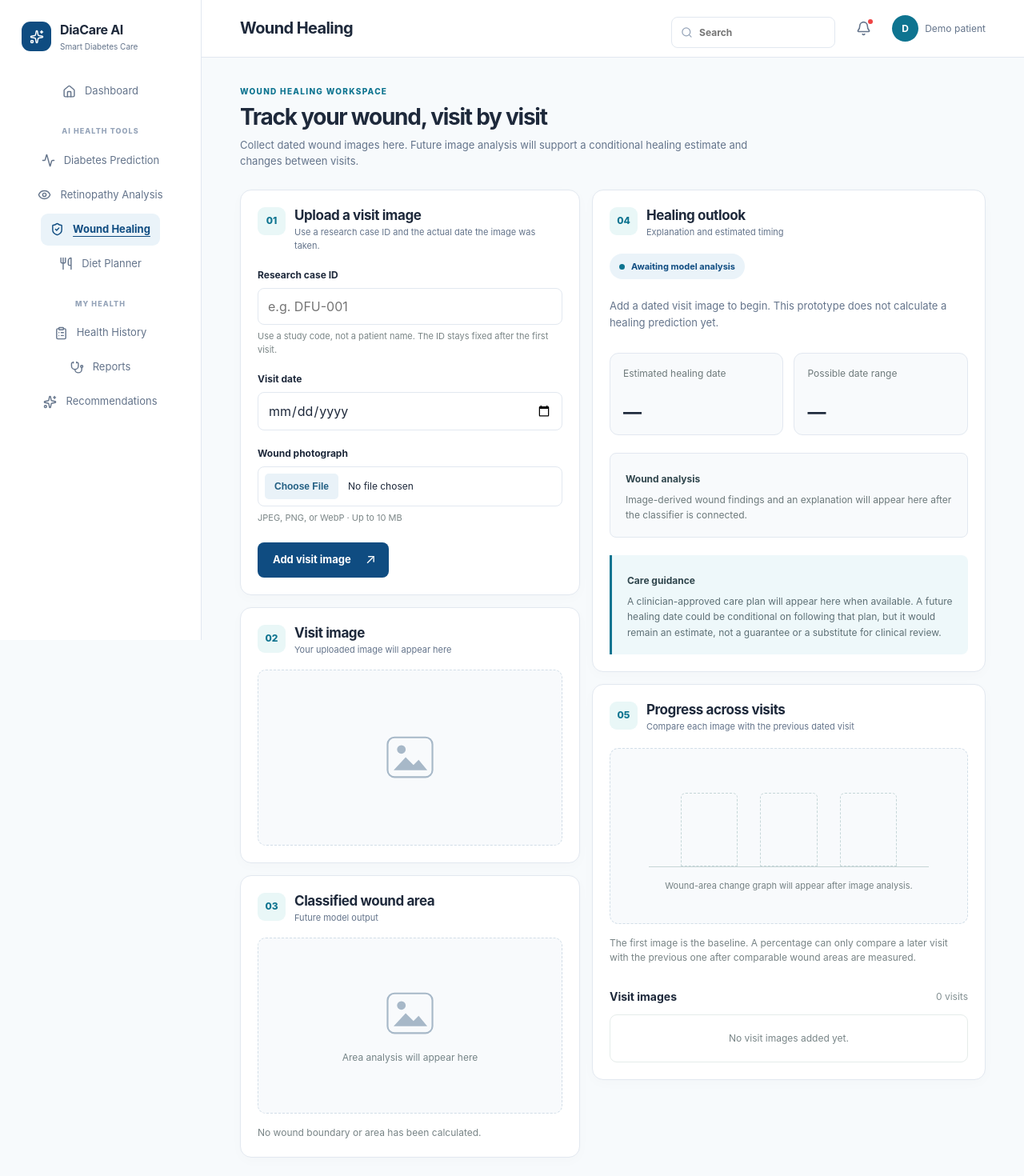
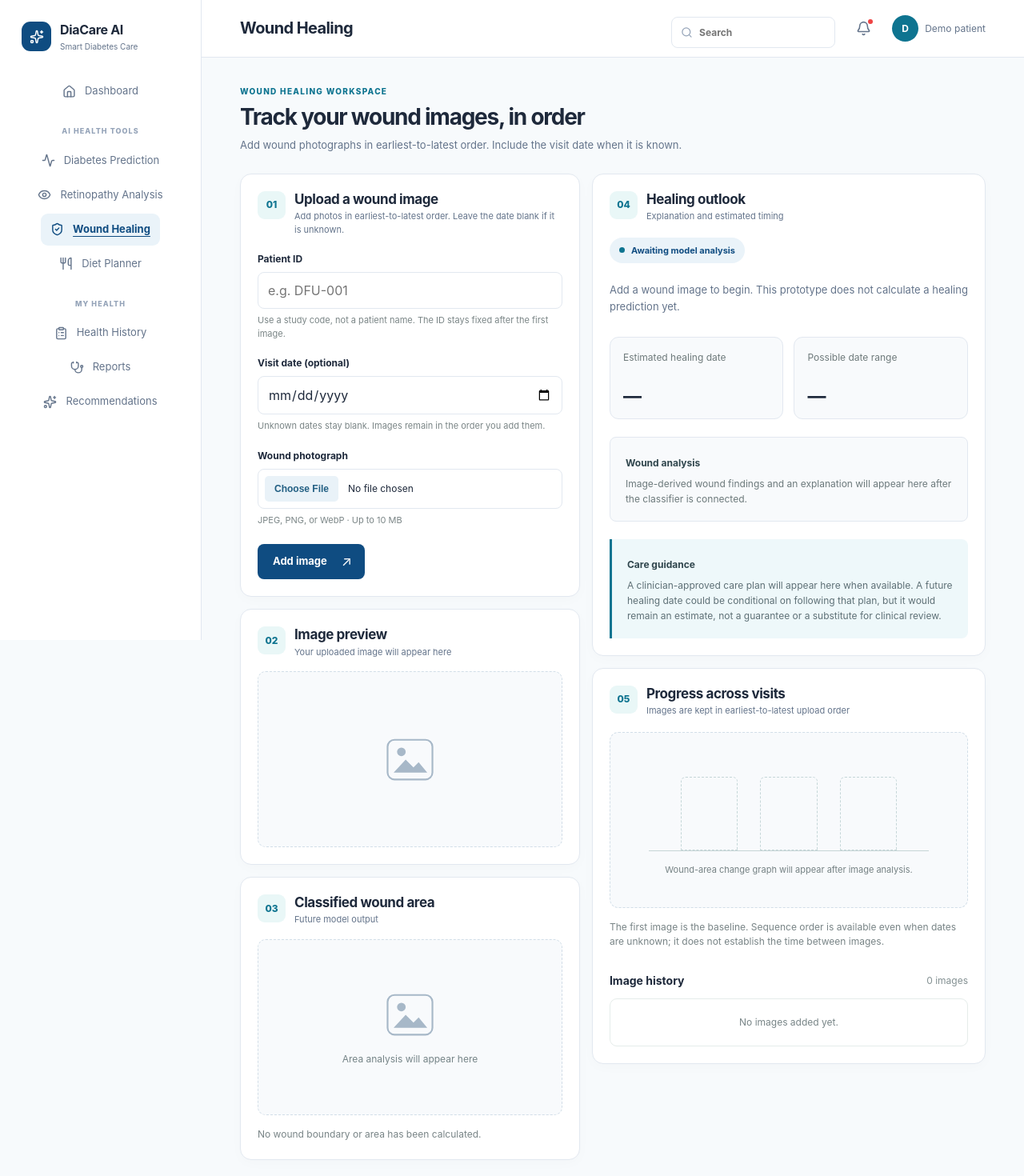
Before and after one commit to AhamedFiham/RP_Planner_373, a Next.js app in the folder frontend/: page /dfu in a window 1280 px wide. Shown: the top 1470 px of the page at 80% size. Built offline with nearby package versions, Linux system fonts and the light colour scheme.

Commit message:
Support undated wound image sequences

```diff
--- a/frontend/components/dfu-workspace.jsx
+++ b/frontend/components/dfu-workspace.jsx
@@ -17,6 +17,7 @@ function ImagePlaceholderIcon() {
 }
 
 function displayDate(date) {
+  if (!date) return 'Date unknown';
   const [year, month, day] = date.split('-');
   return `${day}/${month}/${year}`;
 }
@@ -29,6 +30,7 @@ export default function DfuWorkspace() {
   const inputRef = useRef(null);
   const dateInputRef = useRef(null);
   const imageUrls = useRef(new Set());
+  const nextImageId = useRef(1);
 
   useEffect(() => {
     const urls = imageUrls.current;
@@ -75,17 +77,12 @@ export default function DfuWorkspace() {
     const researchId = caseId.trim();
     const visitDate = dateInputRef.current?.value ?? '';
 
-    if (!researchId || !visitDate || !selected) {
-      setError('Enter a research case ID, visit date, and image before adding the visit.');
+    if (!researchId || !selected) {
+      setError('Enter a patient ID and choose an image before adding it.');
       return;
     }
-    if (visits.some(visit => visit.date === visitDate)) {
-      setError('This case already has an image for that visit date. Choose a different date or remove the earlier entry.');
-      return;
-    }
-
-    const newVisit = { date: visitDate, name: selected.name, url: selected.url };
-    setVisits(current => [...current, newVisit].sort((a, b) => a.date.localeCompare(b.date)));
+    const newVisit = { id: nextImageId.current++, date: visitDate || null, name: selected.name, url: selected.url };
+    setVisits(current => [...current, newVisit]);
     setCaseId(researchId);
     setSelected(null);
     if (dateInputRef.current) dateInputRef.current.value = '';
@@ -93,14 +90,14 @@ export default function DfuWorkspace() {
     if (inputRef.current) inputRef.current.value = '';
   }
 
-  function removeVisit(date) {
-    const visit = visits.find(item => item.date === date);
+  function removeVisit(id) {
+    const visit = visits.find(item => item.id === id);
     releaseUrl(visit?.url);
-    setVisits(current => current.filter(item => item.date !== date));
+    setVisits(current => current.filter(item => item.id !== id));
   }
 
   function clearCase() {
-    if (!window.confirm('Discard this case and its visit images from this browser tab?')) return;
+    if (!window.confirm('Discard this case and its images from this browser tab?')) return;
     clearSelection();
     for (const visit of visits) releaseUrl(visit.url);
     setVisits([]);
@@ -117,8 +114,8 @@ export default function DfuWorkspace() {
       <div className="dfu-page-inner">
         <header className="dfu-heading">
           <p className="dashboard-kicker">WOUND HEALING WORKSPACE</p>
-          <h2>Track your wound, visit by visit</h2>
-          <p>Collect dated wound images here. Future image analysis will support a conditional healing estimate and changes between visits.</p>
+          <h2>Track your wound images, in order</h2>
+          <p>Add wound photographs in earliest-to-latest order. Include the visit date when it is known.</p>
         </header>
 
         <div className="dfu-workspace-grid">
@@ -127,13 +124,13 @@ export default function DfuWorkspace() {
               <div className="dfu-card-heading">
                 <span className="dfu-step">01</span>
                 <div>
-                  <h2 id="dfu-upload-title">Upload a visit image</h2>
-                  <p>Use a research case ID and the actual date the image was taken.</p>
+                  <h2 id="dfu-upload-title">Upload a wound image</h2>
+                  <p>Add photos in earliest-to-latest order. Leave the date blank if it is unknown.</p>
                 </div>
               </div>
 
               <form onSubmit={addVisit} noValidate>
-                <label htmlFor="dfu-case-id">Research case ID</label>
+                <label htmlFor="dfu-case-id">Patient ID</label>
                 <input
                   id="dfu-case-id"
                   type="text"
@@ -145,15 +142,16 @@ export default function DfuWorkspace() {
                   placeholder="e.g. DFU-001"
                   required
                 />
-                <p className="dfu-field-help">Use a study code, not a patient name. The ID stays fixed after the first visit.</p>
+                <p className="dfu-field-help">Use a study code, not a patient name. The ID stays fixed after the first image.</p>
 
-                <label htmlFor="dfu-visit-date">Visit date</label>
+                <label htmlFor="dfu-visit-date">Visit date (optional)</label>
                 <input
                   id="dfu-visit-date"
                   ref={dateInputRef}
                   type="date"
-                  required
+                  aria-describedby="dfu-date-help"
                 />
+                <p className="dfu-field-help" id="dfu-date-help">Unknown dates stay blank. Images remain in the order you add them.</p>
 
                 <label htmlFor="dfu-image">Wound photograph</label>
                 <input
@@ -170,7 +168,7 @@ export default function DfuWorkspace() {
                 {error && <p className="dfu-form-error" role="alert">{error}</p>}
 
                 <div className="dfu-form-actions">
-                  <button className="dfu-primary-button" type="submit">Add visit image <span aria-hidden="true">↗</span></button>
+                  <button className="dfu-primary-button" type="submit">Add image <span aria-hidden="true">↗</span></button>
                   {selected && <button className="dfu-text-button" type="button" onClick={clearSelection}>Remove selection</button>}
                 </div>
               </form>
@@ -180,12 +178,12 @@ export default function DfuWorkspace() {
               <div className="dfu-card-heading compact">
                 <span className="dfu-step">02</span>
                 <div>
-                  <h2 id="dfu-image-title">Visit image</h2>
-                  <p>{selected ? 'Selected image, ready to add' : visits.length ? `Latest visit · ${displayDate(visits.at(-1).date)}` : 'Your uploaded image will appear here'}</p>
+                  <h2 id="dfu-image-title">Image preview</h2>
+                  <p>{selected ? 'Selected image, ready to add' : visits.length ? `Latest added image · ${displayDate(visits.at(-1).date)}` : 'Your uploaded image will appear here'}</p>
                 </div>
               </div>
               <div className="dfu-image-frame">
-                {currentImage ? <img src={currentImage.url} alt="Selected diabetic foot ulcer visit" /> : <ImagePlaceholderIcon />}
+                {currentImage ? <img src={currentImage.url} alt="Selected wound photograph" /> : <ImagePlaceholderIcon />}
               </div>
               {currentImage && <p className="dfu-image-filename">{currentImage.name}</p>}
             </section>
@@ -219,7 +217,7 @@ export default function DfuWorkspace() {
               <p className="dfu-outlook-copy">
                 {visits.length
                   ? 'The visit image is ready. A healing estimate will appear when a validated prediction model is connected.'
-                  : 'Add a dated visit image to begin. This prototype does not calculate a healing prediction yet.'}
+                  : 'Add a wound image to begin. This prototype does not calculate a healing prediction yet.'}
               </p>
               <div className="dfu-outlook-metrics">
                 <div><span>Estimated healing date</span><strong>—</strong></div>
@@ -240,7 +238,7 @@ export default function DfuWorkspace() {
                 <span className="dfu-step">05</span>
                 <div>
                   <h2 id="dfu-progress-title">Progress across visits</h2>
-                  <p>Compare each image with the previous dated visit</p>
+                  <p>Images are kept in earliest-to-latest upload order</p>
                 </div>
               </div>
               <div className="dfu-chart" role="img" aria-label="No wound area change percentages are available yet">
@@ -248,24 +246,24 @@ export default function DfuWorkspace() {
                 <div className="dfu-chart-axis" aria-hidden="true" />
                 <p>Wound-area change graph will appear after image analysis.</p>
               </div>
-              <p className="dfu-muted-note">The first image is the baseline. A percentage can only compare a later visit with the previous one after comparable wound areas are measured.</p>
+              <p className="dfu-muted-note">The first image is the baseline. Sequence order is available even when dates are unknown; it does not establish the time between images.</p>
 
               <div className="dfu-visit-heading">
-                <h3>Visit images</h3>
-                <span>{visits.length} {visits.length === 1 ? 'visit' : 'visits'}</span>
+                <h3>Image history</h3>
+                <span>{visits.length} {visits.length === 1 ? 'image' : 'images'}</span>
               </div>
               {visits.length === 0 ? (
-                <p className="dfu-visits-empty">No visit images added yet.</p>
+                <p className="dfu-visits-empty">No images added yet.</p>
               ) : (
                 <ol className="dfu-visit-list">
                   {visits.map((visit, index) => (
-                    <li key={visit.date}>
-                      <img src={visit.url} alt={`Wound image from ${displayDate(visit.date)}`} />
+                    <li key={visit.id}>
+                      <img src={visit.url} alt={`Wound image ${index + 1}, ${displayDate(visit.date)}`} />
                       <div className="dfu-visit-info">
-                        <strong>Visit {index + 1} <span>· {displayDate(visit.date)}</span></strong>
-                        <span>{index === 0 ? 'Baseline · no previous comparison' : 'Change from previous visit · pending analysis'}</span>
+                        <strong>Image {index + 1} <span>· {displayDate(visit.date)}</span></strong>
+                        <span>{index === 0 ? 'Baseline · no previous comparison' : 'Previous image comparison · pending analysis'}</span>
                       </div>
-                      <button type="button" onClick={() => removeVisit(visit.date)} aria-label={`Remove visit from ${displayDate(visit.date)}`}>Remove</button>
+                      <button type="button" onClick={() => removeVisit(visit.id)} aria-label={`Remove image ${index + 1}`}>Remove</button>
                     </li>
                   ))}
                 </ol>
```
